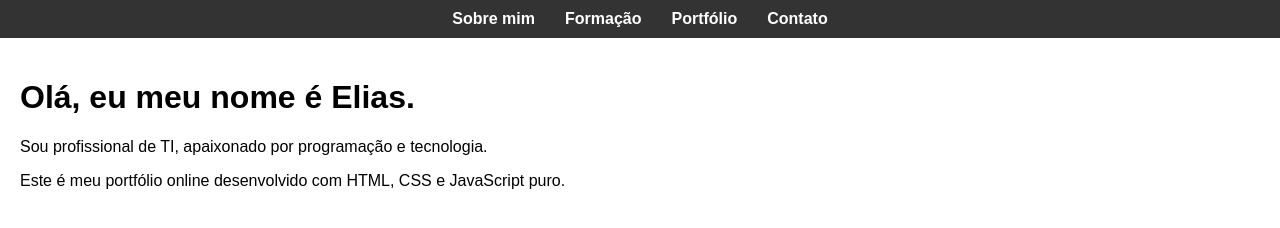
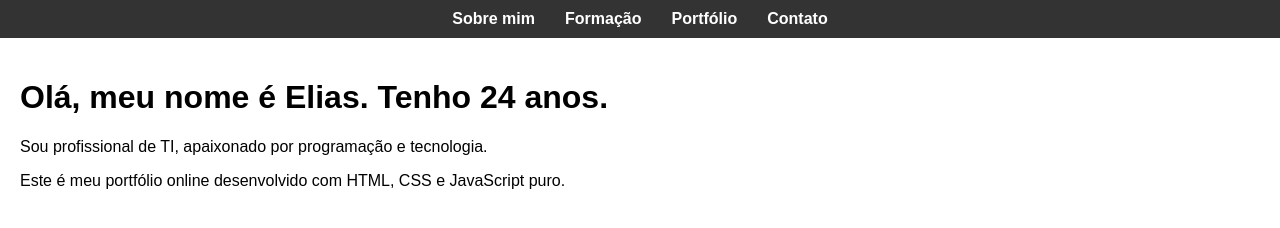
Before and after one commit to EliasWender/project-front-elias, a plain HTML site: page index.html in a window 1280 px wide. Drawn offline with Linux system fonts and the light colour scheme; files that its build step writes are made by us from their sources; files whose address does not match are found by name.

Commit message:
Update index.html

```diff
--- a/index.html
+++ b/index.html
@@ -19,7 +19,7 @@
 
     <!-- Conteúdo principal da página-->
     <main>
-        <h1>Olá, eu meu nome é  Elias.</h1>
+        <h1>Olá, meu nome é  Elias. Tenho 24 anos. </h1>
         <p>Sou profissional de TI, apaixonado por programação e tecnologia.</p>
         <p>Este é meu portfólio online desenvolvido com HTML, CSS e JavaScript puro.</p>
     </main>
```
